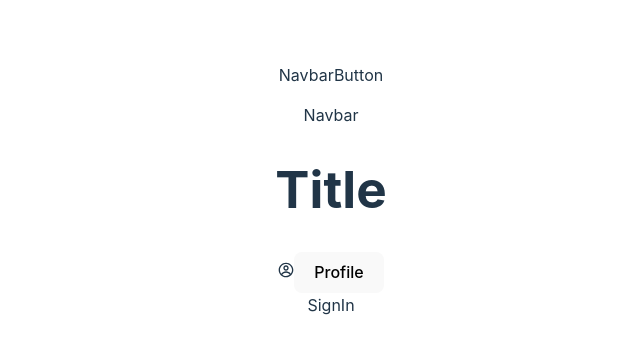
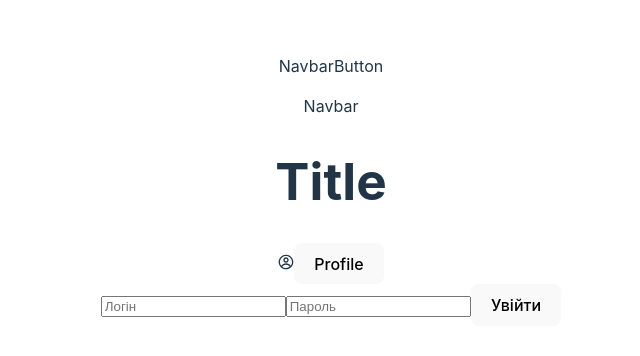
Before and after one commit to eLQeR/Hackaton-Campus, a React (Vite) app in the folder frontend/: page /login in a window 1280 px wide. Shown: the part 218-574 px from the top of the page, without its empty margins (309-949 px from the left). Built offline with nearby package versions, Linux system fonts and the light colour scheme.

Commit message:
Added SignIn page

```diff
--- a/frontend/src/pages/SignIn.jsx
+++ b/frontend/src/pages/SignIn.jsx
@@ -1,5 +1,37 @@
+import { useState } from 'react'
+
 const SignIn = () => {
-    return <div>SignIn</div>
+    const [formData, setFormData] = useState({})
+
+    const handleFormSubmit = (e) => {
+        e.preventDefault()
+
+        console.log(formData)
+    }
+
+    const handleInputChange = (e) => {
+        setFormData((prev) => ({ ...prev, [e.target.name]: e.target.value }))
+    }
+
+    return (
+        <div>
+            <form onSubmit={handleFormSubmit}>
+                <input
+                    onChange={handleInputChange}
+                    name="login"
+                    type="text"
+                    placeholder="Логін"
+                />
+                <input
+                    onChange={handleInputChange}
+                    name="password"
+                    type="password"
+                    placeholder="Пароль"
+                />
+                <button type="submit">Увійти</button>
+            </form>
+        </div>
+    )
 }
 
 export default SignIn
```
